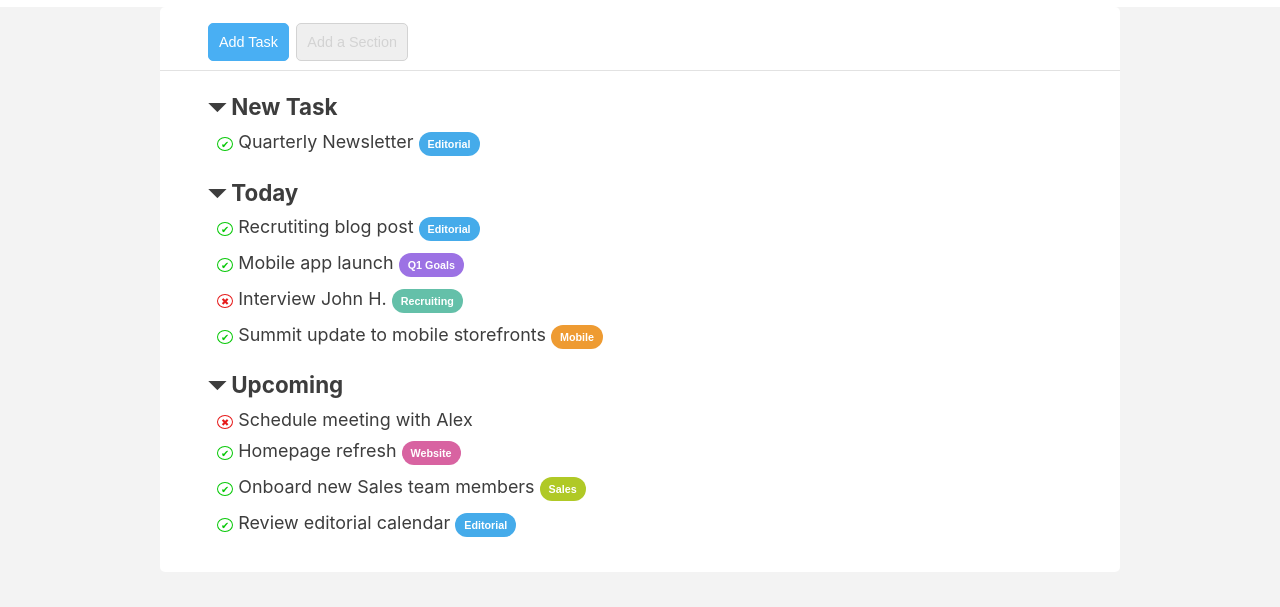
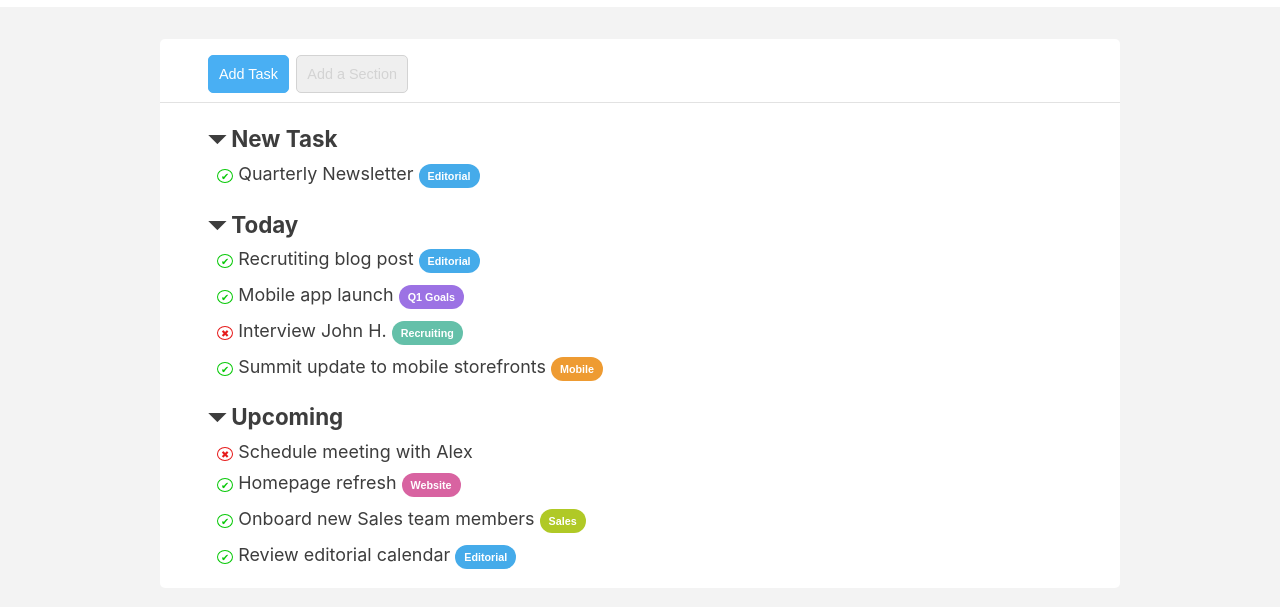
Before and after one commit to Fede180600/html-css-toboolist, a plain HTML site: page index.html in a window 1280 px wide. Shown: the part 53-660 px from the top of the page. Drawn offline with Linux system fonts and the light colour scheme.

Commit message:
file-css-completed

```diff
--- a/css/style.css
+++ b/css/style.css
@@ -41,9 +41,9 @@ body {
 main {
     width: 75%;
     background-color: #ffffff;
-    margin: 0 auto;
+    margin: 2em auto 1em;
     border-radius: 5px;
-    padding-bottom: 1.5em;
+    padding-bottom: .5em;
 }
 
 /* buttons nav section */
@@ -110,6 +110,7 @@ main {
     color: #e61b1b;
     border: 1px solid #e61b1b;
 }
+
 /* /settings of the entitys */
 
 /* colored buttons aside */
```
